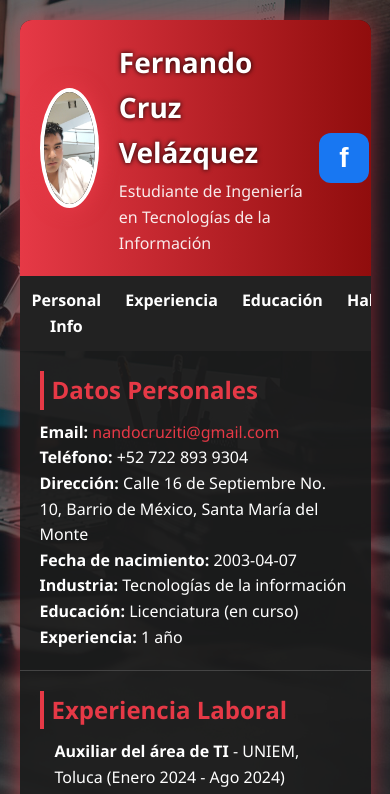
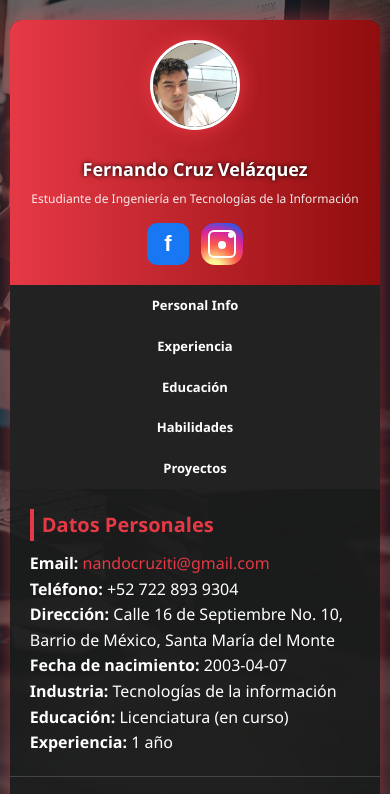
Before and after one commit to Nando1322/CV, a plain HTML site: page index.html in a window 390 px wide. Shown: the top 794 px of the page. Drawn offline with Linux system fonts and the light colour scheme.

Commit message:
Update index.html

```diff
--- a/index.html
+++ b/index.html
@@ -37,6 +37,7 @@
       color: #e63946;
       text-decoration: none;
       transition: color 0.3s ease-in-out;
+      word-break: break-word;
     }
 
     a:hover {
@@ -44,7 +45,7 @@
     }
 
     .container {
-      width: 90%;
+      width: 95%;
       max-width: 1000px;
       margin: 20px auto;
       background: rgba(28, 28, 28, 0.9);
@@ -69,25 +70,27 @@
       display: flex;
       align-items: center;
       justify-content: space-between;
+      flex-wrap: wrap;
       background: linear-gradient(90deg, #e63946, #900d0d);
       padding: 20px;
-      animation: fadeIn 1s ease-in-out;
     }
 
     .header-info {
       display: flex;
       align-items: center;
+      flex-wrap: wrap;
+      gap: 15px;
     }
 
     .photo {
-      width: 120px;
-      height: 120px;
+      width: 100px;
+      height: 100px;
       border-radius: 50%;
       background: #333;
-      border: 4px solid #fff;
-      margin-right: 20px;
+      border: 3px solid #fff;
       overflow: hidden;
       animation: glow 3s infinite alternate;
+      flex-shrink: 0;
     }
 
     .photo img {
@@ -98,30 +101,30 @@
     }
 
     .header h1 {
-      font-size: 28px;
+      font-size: 22px;
       margin-bottom: 5px;
       text-shadow: 0 0 5px #000;
-      animation: fadeIn 2s ease-in-out;
     }
 
     .header p {
-      font-size: 16px;
+      font-size: 14px;
       opacity: 0.9;
     }
 
     .social-icons {
       display: flex;
-  gap: 15px;
-  margin-top: 20px;
+      gap: 12px;
+      margin-top: 15px;
+      flex-wrap: wrap;
     }
 
     .icon {
-  width: 50px;
-  height: 50px;
+      width: 42px;
+      height: 42px;
       display: flex;
       align-items: center;
       justify-content: center;
-  border-radius: 12px;
+      border-radius: 10px;
       cursor: pointer;
       transition: transform 0.3s;
     }
@@ -139,14 +142,14 @@
       content: "f";
       font-family: Arial, sans-serif;
       font-weight: bold;
-  font-size: 28px;
+      font-size: 22px;
       color: white;
     }
 
     .instagram {
       background: radial-gradient(circle at 30% 110%, #fdf497 0%, #fdf497 15%,
                   #fd5949 45%, #d6249f 70%, #285AEB 90%);
-  border-radius: 19px;
+      border-radius: 14px;
       position: relative;
       display: flex;
       align-items: center;
@@ -155,9 +158,9 @@
 
     .instagram::before {
       content: "";
-  width: 29px;
-  height: 29px;
-  border: 3px solid white;
+      width: 24px;
+      height: 24px;
+      border: 2px solid white;
       border-radius: 6px;
       display: block;
       position: absolute;
@@ -165,36 +168,37 @@
 
     .instagram::after {
       content: "";
+      width: 6px;
+      height: 6px;
+      background: white;
+      border-radius: 50%;
+      position: absolute;
+      top: 9px;
+      right: 9px;
+    }
+
+    .instagram .lens {
       width: 8px;
       height: 8px;
       background: white;
       border-radius: 50%;
       position: absolute;
-  top: 14px;
-  right: 14px;
-}
-
-.instagram .lens {
-  width: 10px;
-  height: 10px;
-  background: white;
-  border-radius: 50%;
-  position: absolute;
-  top: 22px;
+      top: 18px;
       left: 50%;
       transform: translateX(-50%);
     }
 
     .nav {
       display: flex;
-      justify-content: space-around;
+      flex-wrap: wrap;
+      justify-content: center;
       background: #222;
     }
 
     .nav a {
-      flex: 1;
+      flex: 1 1 100px;
       text-align: center;
-      padding: 12px;
+      padding: 10px;
       color: #fff;
       font-weight: bold;
       transition: all 0.3s ease-in-out;
@@ -209,7 +213,6 @@
     section {
       padding: 20px;
       border-bottom: 1px solid #444;
-      animation: fadeIn 1.5s ease-in-out;
     }
 
     section h2 {
@@ -217,6 +220,7 @@
       margin-bottom: 10px;
       border-left: 4px solid #e63946;
       padding-left: 8px;
+      font-size: 20px;
     }
 
     ul {
@@ -241,12 +245,11 @@
       color: #fff;
       padding: 12px;
       margin: 20px auto;
-      width: 220px;
+      width: 200px;
       border-radius: 8px;
       cursor: pointer;
       font-weight: bold;
       transition: all 0.3s ease-in-out;
-      animation: fadeIn 2s ease-in-out;
     }
 
     .download-btn:hover {
@@ -255,13 +258,60 @@
       box-shadow: 0 0 15px #fff;
     }
 
+    /* ------------------- Responsividad ------------------- */
+    @media (max-width: 768px) {
+      .header {
+        flex-direction: column;
+        text-align: center;
+      }
+
+      .header-info {
+        flex-direction: column;
+        align-items: center;
+      }
+
+      .header h1 {
+        font-size: 20px;
+      }
+
+      .header p {
+        font-size: 13px;
+      }
+
+      .photo {
+        width: 90px;
+        height: 90px;
+        margin-bottom: 10px;
+      }
+
+      .nav a {
+        flex: 1 1 45%;
+        font-size: 14px;
+      }
+    }
+
+    @media (max-width: 480px) {
+      .header h1 {
+        font-size: 18px;
+      }
+
+      .header p {
+        font-size: 12px;
+      }
+
+      .nav a {
+        flex: 1 1 100%;
+        font-size: 13px;
+      }
+
+      .download-btn {
+        width: 90%;
+      }
+    }
+
     @media print {
-      body::before {
-        display: none;
-      }
-      .nav, .download-btn, .social-icons {
-        display: none;
-      }
+      body::before { display: none; }
+      .nav, .download-btn, .social-icons { display: none; }
       .container {
         background: #fff;
         color: #000;
@@ -290,7 +340,6 @@
         <a href="https://www.facebook.com/nando.cv.88217/?locale=es_LA" target="_blank" class="icon facebook"></a>
         <a href="https://www.instagram.com/nando_cruzv/" target="_blank" class="icon instagram"> <span class="lens"></span></a>
       </div>
-
     </div>
 
     <div class="nav">
```
Lines whose indentation alone changed are shown as unchanged.
